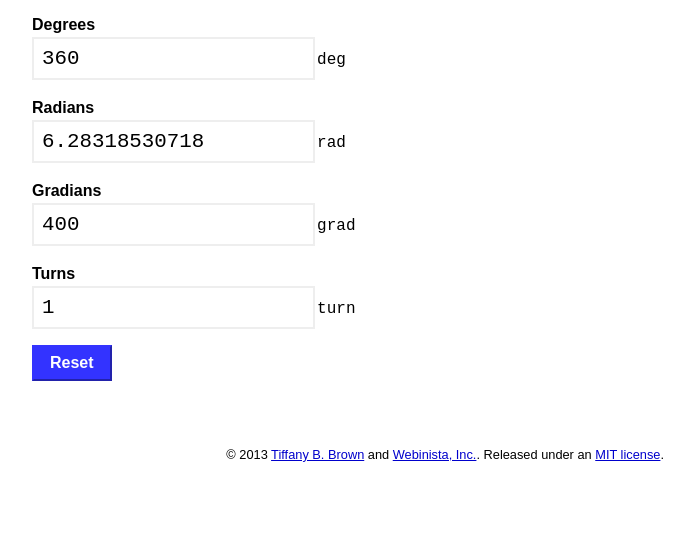
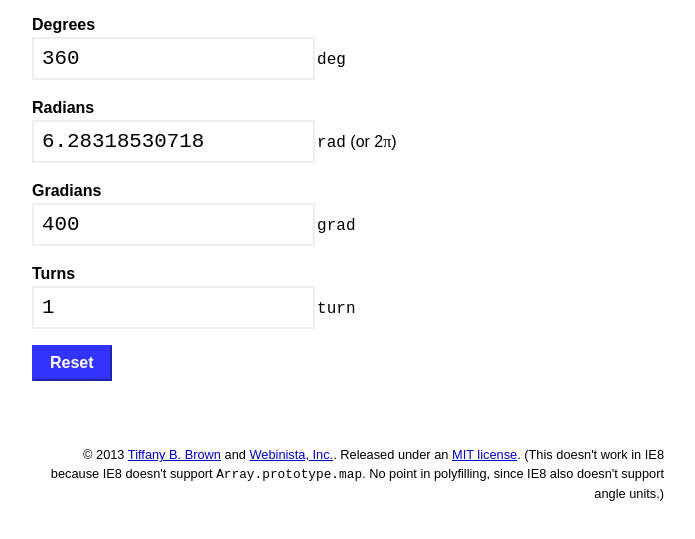
Before and after one commit to webinista/angleconverter, a plain HTML site: page index.html in a window 1280 px wide. Shown: the part 147-686 px from the top of the page, without its empty margins (292-987 px from the left). Drawn offline with Linux system fonts and the light colour scheme.

Commit message:
Adding radians expressed as pi.

```diff
--- a/index.html
+++ b/index.html
@@ -64,6 +64,9 @@
 			font-size: .8rem;
 			text-align: right;
 		}
+		.piletter{
+			font-family:serif;
+		}
 	</style>
 </head>
 <body>
@@ -77,7 +80,7 @@
 
 	<p>
 		<b>Radians</b>
-		<input type="number" id="toRadians" name="rad" value="6.28318530718" step=".00000000001"><label for="rad">rad</label>
+		<input type="number" id="toRadians" name="rad" value="6.28318530718" step=".00000000001"><label for="rad">rad</label> (or <span id="pi">2</span><span class="piletter">&#960;</span>)
 	</p>
 
 	<p>
@@ -93,7 +96,7 @@
 </form>
 
 <footer>
-<p>&copy; 2013 <a href="http://tiffanybbrown.com/">Tiffany B. Brown</a> and <a href="http://webinista.com/">Webinista, Inc.</a>. Released under an <a href="LICENSE.md">MIT license</a>.</p>
+<p>&copy; 2013 <a href="http://tiffanybbrown.com/">Tiffany B. Brown</a> and <a href="http://webinista.com/">Webinista, Inc.</a>. Released under an <a href="LICENSE.md">MIT license</a>. (This doesn't work in IE8 because IE8 doesn't support <code>Array.prototype.map</code>. No point in polyfilling, since IE8 also doesn't support angle units.)</p>
 </footer>
 
 <script type="text/javascript" src="convertangles.min.js"></script>
@@ -109,6 +112,10 @@
 		e.preventDefault();
 	},false);
 
+	form.addEventListener('reset',function(e){
+		document.getElementById('pi').innerHTML = 2;
+	},false);
+
 	form.addEventListener('input',function(e){
 		e.preventDefault();
 
@@ -118,6 +125,11 @@
 			val[1] = e.target.name;
 			inp.value = Ang[ inp.id ]( val.join('') );
 		});
+
+		var inPi = (+document.getElementById('toRadians').value) / Math.PI;
+
+		document.getElementById('pi').innerHTML = inPi;
+
 	},false);
 
 } )(document)
```
